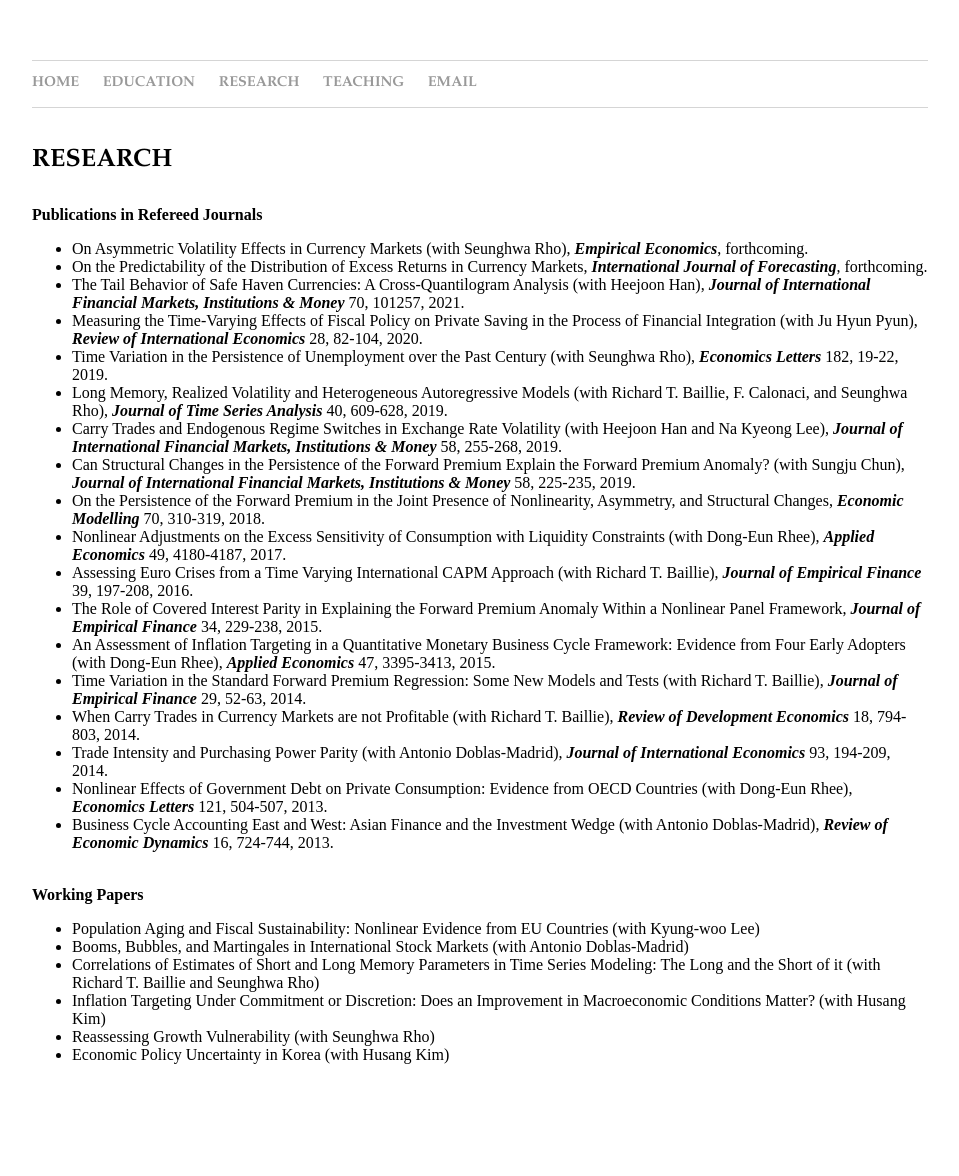
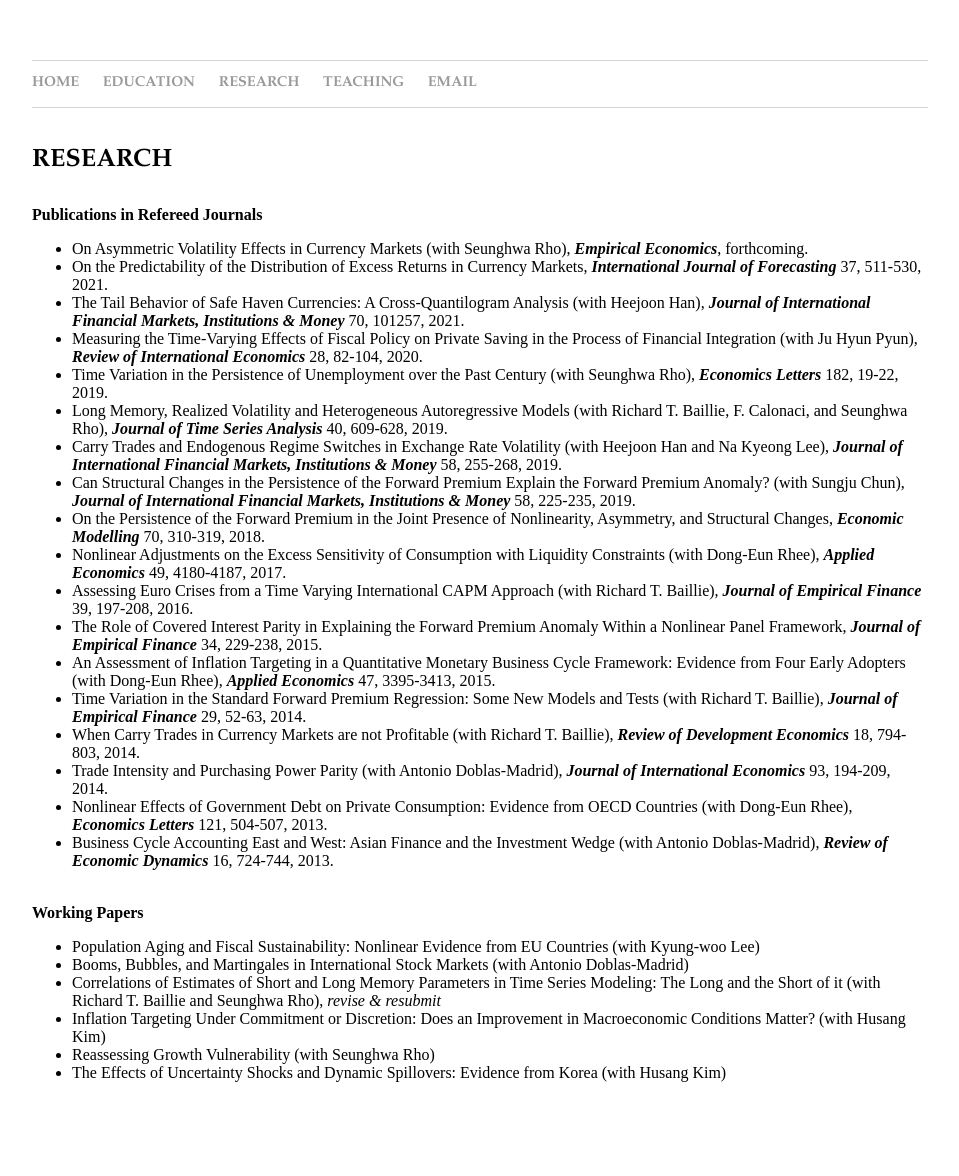
Before and after one commit to dooyeoncho/dooyeoncho.github.io, a Jekyll site: the page built from pages/research.html, in a window 1280 px wide. Shown: the whole page, without its empty margins (160-1119 px from the left). Built offline with Jekyll 4.4.1, drawn with Linux system fonts in a browser that asks for light colours.

Commit message:
Update research.html

```diff
--- a/pages/research.html
+++ b/pages/research.html
@@ -15,7 +15,7 @@ title: Dooyeon Cho - Research
 <div><b>Publications in Refereed Journals</b>
 		<ul>
 			<li>On Asymmetric Volatility Effects in Currency Markets (with Seunghwa Rho), <em property="italic"><b>Empirical Economics</b></em>, forthcoming.</li>
-	        	<li>On the Predictability of the Distribution of Excess Returns in Currency Markets, <em property="italic"><b>International Journal of Forecasting</b></em>, forthcoming.</li>
+	        	<li>On the Predictability of the Distribution of Excess Returns in Currency Markets, <em property="italic"><b>International Journal of Forecasting</b></em> 37, 511-530, 2021.</li>
 			<li>The Tail Behavior of Safe Haven Currencies: A Cross-Quantilogram Analysis (with Heejoon Han)</b></em>, <em property="italic"><b>Journal of International Financial Markets, Institutions & Money</b></em> 70, 101257, 2021.</li>
                 	<li>Measuring the Time-Varying Effects of Fiscal Policy on Private Saving in the Process of Financial Integration (with Ju Hyun Pyun), <em property="italic"><b>Review of International Economics</b></em> 28, 82-104, 2020.</li>
 			<li>Time Variation in the Persistence of Unemployment over the Past Century (with Seunghwa Rho), <em property="italic"><b>Economics Letters</b></em> 182, 19-22, 2019.</li>
@@ -39,9 +39,9 @@ title: Dooyeon Cho - Research
 	<ul>
 		<li>Population Aging and Fiscal Sustainability: Nonlinear Evidence from EU Countries (with Kyung-woo Lee)</li>
 		<li>Booms, Bubbles, and Martingales in International Stock Markets (with Antonio Doblas-Madrid)</li>
-	        <li>Correlations of Estimates of Short and Long Memory Parameters in Time Series Modeling: The Long and the Short of it (with Richard T. Baillie and Seunghwa Rho)</li>
+	        <li>Correlations of Estimates of Short and Long Memory Parameters in Time Series Modeling: The Long and the Short of it (with Richard T. Baillie and Seunghwa Rho), <em property="italic">revise & resubmit</em></li>
 		<li>Inflation Targeting Under Commitment or Discretion: Does an Improvement in Macroeconomic Conditions Matter? (with Husang Kim)</li>
 		<li>Reassessing Growth Vulnerability (with Seunghwa Rho)</li>
-		<li>Economic Policy Uncertainty in Korea (with Husang Kim)</li>
+		<li>The Effects of Uncertainty Shocks and Dynamic Spillovers: Evidence from Korea (with Husang Kim)</li>
 	</ul>
 </div>&nbsp;&nbsp;&nbsp;&nbsp;&nbsp;&nbsp;
```
